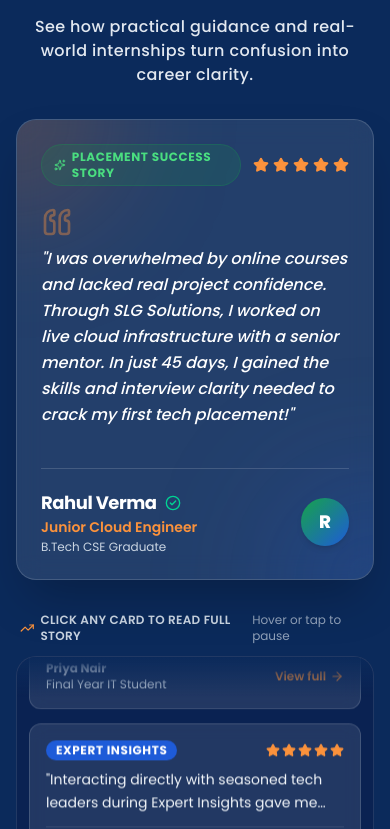
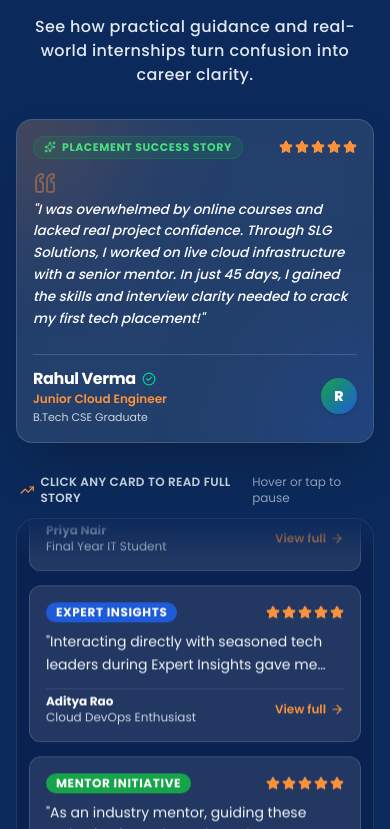
Before and after one commit to rashmi-ranjan-sahoo-dev/slg, a React (Vite) app: page / in a window 390 px wide. Shown: the part 4075-4904 px from the top of the page. Built offline with nearby package versions, Linux system fonts and the light colour scheme; the HTML template or start-up script is replaced by a standard one.

Commit message:
style: compact testimonials card on mobile and increase footer font size

```diff
--- a/src/components/Testimonials.jsx
+++ b/src/components/Testimonials.jsx
@@ -167,7 +167,7 @@
           <div className="lg:col-span-5 flex flex-col">
             <div
               ref={spotlightRef}
-              className="relative bg-white/10 backdrop-blur-md rounded-[20px] p-6 sm:p-8 border border-white/15 shadow-2xl flex flex-col justify-between flex-grow overflow-hidden min-h-[380px] sm:min-h-[420px]"
+              className="relative bg-white/10 backdrop-blur-md rounded-[16px] sm:rounded-[20px] p-4 sm:p-7 md:p-8 border border-white/15 shadow-2xl flex flex-col justify-between flex-grow overflow-hidden min-h-0 sm:min-h-[380px] lg:min-h-[420px]"
             >
               {/* Background Ambient Glow Accents */}
               <div className="absolute -top-24 -left-24 w-48 h-48 bg-orange-500/20 rounded-full blur-3xl pointer-events-none" />
@@ -177,24 +177,24 @@
               <div ref={spotlightInnerRef} className="flex flex-col justify-between h-full will-change-transform">
                 <div>
                   {/* Top Badge & Rating Row */}
-                  <div className="flex items-center justify-between gap-3 mb-5">
+                  <div className="flex items-center justify-between gap-3 mb-3 sm:mb-5">
                     <span
-                      className="inline-flex items-center gap-1.5 px-3 py-1 rounded-full text-xs sm:text-[13px] font-bold border uppercase tracking-wider transition-colors duration-200"
+                      className="inline-flex items-center gap-1.5 px-2.5 py-0.5 sm:px-3 sm:py-1 rounded-full text-[11px] sm:text-[13px] font-bold border uppercase tracking-wider transition-colors duration-200"
                       style={{
                         backgroundColor: `${activeItem.tagColor || '#16A34A'}25`,
                         color: activeItem.tagColor === '#16A34A' ? '#4ADE80' : activeItem.tagColor || '#FB923C',
                         borderColor: `${activeItem.tagColor || '#16A34A'}40`,
                       }}
                     >
-                      <Sparkles className="w-3.5 h-3.5" />
+                      <Sparkles className="w-3 h-3 sm:w-3.5 sm:h-3.5" />
                       <span>{activeItem.tag}</span>
                     </span>
 
-                    <div className="flex items-center gap-1" aria-label={`${activeItem.rating} out of 5 stars`}>
+                    <div className="flex items-center gap-0.5 sm:gap-1" aria-label={`${activeItem.rating} out of 5 stars`}>
                       {[...Array(activeItem.rating || 5)].map((_, i) => (
                         <Star
                           key={i}
-                          className="w-4 h-4 fill-orange-400 text-orange-400"
+                          className="w-3.5 h-3.5 sm:w-4 sm:h-4 fill-orange-400 text-orange-400"
                           aria-hidden="true"
                         />
                       ))}
@@ -202,35 +202,35 @@
                   </div>
 
                   {/* Quote with Icon */}
-                  <div className="relative mb-6">
-                    <Quote className="w-8 h-8 sm:w-10 sm:h-10 text-orange-400/40 mb-2 rotate-180" />
-                    <p className="text-base sm:text-lg md:text-[19px] text-white font-medium leading-relaxed italic">
+                  <div className="relative mb-3 sm:mb-6">
+                    <Quote className="w-6 h-6 sm:w-10 sm:h-10 text-orange-400/40 mb-1 sm:mb-2 rotate-180" />
+                    <p className="text-[13.5px] sm:text-base md:text-lg lg:text-[19px] text-white font-medium leading-relaxed italic">
                       "{activeItem.fullQuote || activeItem.quote}"
                     </p>
                   </div>
                 </div>
 
                 {/* Student / Mentor Details */}
-                <div className="pt-5 border-t border-white/15 mt-4">
+                <div className="pt-3 sm:pt-5 border-t border-white/15 mt-3 sm:mt-4">
                   <div className="flex items-center justify-between gap-3">
                     <div className="min-w-0 flex-1">
-                      <div className="flex items-center gap-2">
-                        <h3 className="text-lg sm:text-xl font-bold text-white tracking-tight truncate">
+                      <div className="flex items-center gap-1.5 sm:gap-2">
+                        <h3 className="text-base sm:text-lg md:text-xl font-bold text-white tracking-tight truncate">
                           {activeItem.name}
                         </h3>
-                        <CheckCircle2 className="w-4 h-4 text-emerald-400 flex-shrink-0" />
+                        <CheckCircle2 className="w-3.5 h-3.5 sm:w-4 sm:h-4 text-emerald-400 flex-shrink-0" />
                       </div>
-                      <p className="text-sm sm:text-base text-orange-400 font-semibold truncate">
+                      <p className="text-xs sm:text-sm md:text-base text-orange-400 font-semibold truncate">
                         {activeItem.role}
                       </p>
                       {activeItem.college && (
-                        <p className="text-xs sm:text-sm text-slate-300 truncate mt-0.5">
+                        <p className="text-[11px] sm:text-xs md:text-sm text-slate-300 truncate mt-0.5">
                           {activeItem.college}
                         </p>
                       )}
                     </div>
                     <div
-                      className="w-12 h-12 rounded-full flex items-center justify-center text-white font-black text-lg shadow-md flex-shrink-0"
+                      className="w-9 h-9 sm:w-12 sm:h-12 rounded-full flex items-center justify-center text-white font-black text-sm sm:text-lg shadow-md flex-shrink-0"
                       style={{
                         background: `linear-gradient(135deg, ${activeItem.tagColor || '#F97316'}, #1E5BD8)`,
                       }}
```
Also changed, not shown: src/components/Footer.jsx (+34 -32 lines).
